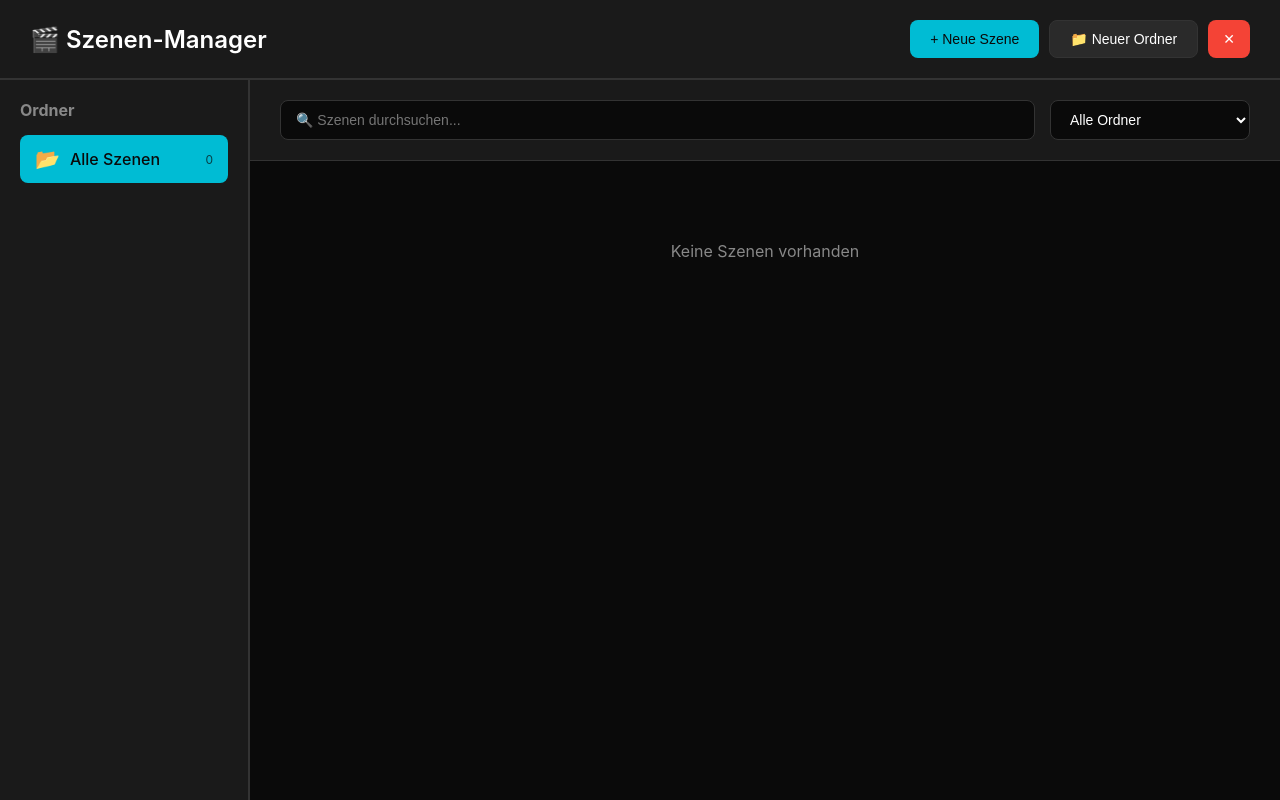
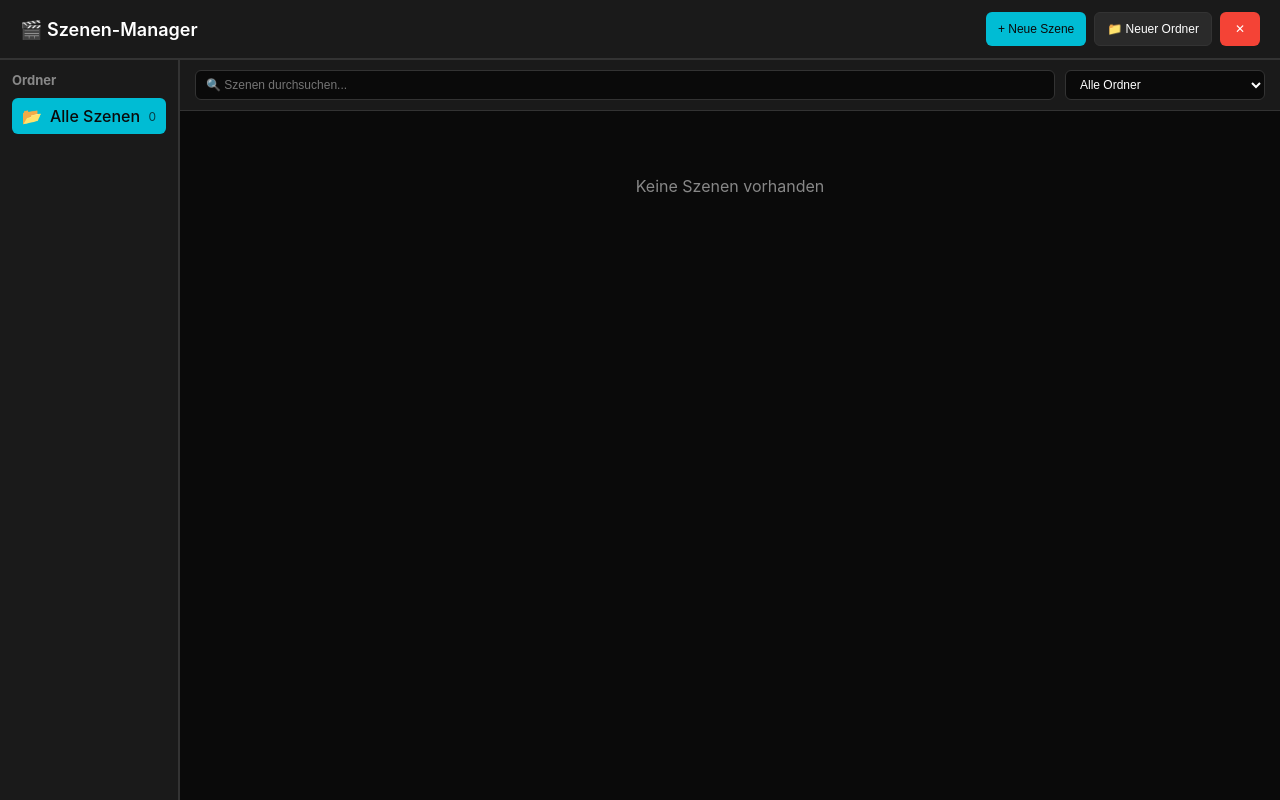
Before and after one commit to ella-es-tiffy/WebDmx, a PHP site: page /scenes.html in a window 1280 px wide. Run offline with PHP 8.4, Linux system fonts and the light colour scheme.

Commit message:
Fix scene recall + make UI more compact

```diff
--- a/public/css/scenes.css
+++ b/public/css/scenes.css
@@ -35,7 +35,7 @@ body {
 /* Header */
 .scenes-header {
     background: var(--bg-medium);
-    padding: 20px 30px;
+    padding: 12px 20px;
     border-bottom: 2px solid var(--border);
     display: flex;
     justify-content: space-between;
@@ -43,23 +43,23 @@ body {
 }
 
 .scenes-header h1 {
-    font-size: 24px;
+    font-size: 18px;
     font-weight: 600;
 }
 
 .header-actions {
     display: flex;
-    gap: 10px;
+    gap: 8px;
 }
 
 /* Buttons */
 .btn-primary,
 .btn-secondary,
 .btn-close {
-    padding: 10px 20px;
+    padding: 6px 12px;
     border: none;
-    border-radius: 8px;
-    font-size: 14px;
+    border-radius: 6px;
+    font-size: 12px;
     font-weight: 500;
     cursor: pointer;
     transition: all 0.2s;
@@ -104,16 +104,16 @@ body {
 
 /* Sidebar */
 .folders-sidebar {
-    width: 250px;
+    width: 180px;
     background: var(--bg-medium);
     border-right: 2px solid var(--border);
-    padding: 20px;
+    padding: 12px;
     overflow-y: auto;
 }
 
 .folders-sidebar h3 {
-    font-size: 16px;
-    margin-bottom: 15px;
+    font-size: 13px;
+    margin-bottom: 10px;
     color: var(--text-dim);
 }
 
@@ -124,14 +124,14 @@ body {
 }
 
 .folder-item {
-    padding: 12px 15px;
+    padding: 8px 10px;
     background: var(--bg-light);
-    border-radius: 8px;
+    border-radius: 6px;
     cursor: pointer;
     transition: all 0.2s;
     display: flex;
     align-items: center;
-    gap: 10px;
+    gap: 8px;
 }
 
 .folder-item:hover {
@@ -145,7 +145,7 @@ body {
 }
 
 .folder-icon {
-    font-size: 20px;
+    font-size: 16px;
 }
 
 .folder-name {
@@ -167,21 +167,21 @@ body {
 }
 
 .scenes-toolbar {
-    padding: 20px 30px;
+    padding: 10px 15px;
     background: var(--bg-medium);
     border-bottom: 1px solid var(--border);
     display: flex;
-    gap: 15px;
+    gap: 10px;
 }
 
 .scenes-toolbar input,
 .scenes-toolbar select {
-    padding: 10px 15px;
+    padding: 6px 10px;
     background: var(--bg-dark);
     border: 1px solid var(--border);
-    border-radius: 8px;
+    border-radius: 6px;
     color: var(--text);
-    font-size: 14px;
+    font-size: 12px;
 }
 
 .scenes-toolbar input {
@@ -195,11 +195,11 @@ body {
 /* Scenes Grid */
 .scenes-grid {
     flex: 1;
-    padding: 30px;
+    padding: 15px;
     overflow-y: auto;
     display: grid;
-    grid-template-columns: repeat(auto-fill, minmax(200px, 1fr));
-    gap: 20px;
+    grid-template-columns: repeat(auto-fill, minmax(150px, 1fr));
+    gap: 12px;
     align-content: start;
 }
 
@@ -219,28 +219,28 @@ body {
 }
 
 .scene-preview {
-    height: 120px;
+    height: 80px;
     background: linear-gradient(135deg, #667eea 0%, #764ba2 100%);
     display: flex;
     align-items: center;
     justify-content: center;
-    font-size: 48px;
+    font-size: 32px;
 }
 
 .scene-info {
-    padding: 15px;
+    padding: 10px;
 }
 
 .scene-name {
-    font-size: 16px;
+    font-size: 13px;
     font-weight: 600;
-    margin-bottom: 8px;
+    margin-bottom: 5px;
 }
 
 .scene-meta {
-    font-size: 12px;
+    font-size: 10px;
     color: var(--text-dim);
-    margin-bottom: 10px;
+    margin-bottom: 8px;
 }
 
 .scene-actions {
@@ -250,11 +250,11 @@ body {
 
 .scene-btn {
     flex: 1;
-    padding: 8px;
+    padding: 5px;
     background: var(--bg-light);
     border: 1px solid var(--border);
-    border-radius: 6px;
-    font-size: 12px;
+    border-radius: 4px;
+    font-size: 10px;
     cursor: pointer;
     transition: all 0.2s;
 }
--- a/public/js/scenes.js
+++ b/public/js/scenes.js
@@ -294,17 +294,21 @@ class SceneManager {
                 channelData = JSON.parse(channelData);
             }
 
-            // Send all 512 channels to backend
+            // Send all 512 channels to backend (including zeros for blackout)
+            const promises = [];
             for (let i = 0; i < 512; i++) {
                 const value = channelData[i] || 0;
-                if (value > 0) { // Only send non-zero values for efficiency
-                    await fetch(`${API}/api/dmx/channel`, {
+                promises.push(
+                    fetch(`${API}/api/dmx/channel`, {
                         method: 'POST',
                         headers: { 'Content-Type': 'application/json' },
                         body: JSON.stringify({ channel: i + 1, value })
-                    });
-                }
+                    })
+                );
             }
+
+            // Send all in parallel for speed
+            await Promise.all(promises);
 
             console.log(`✅ Scene "${scene.name}" recalled`);
         } catch (e) {
```
